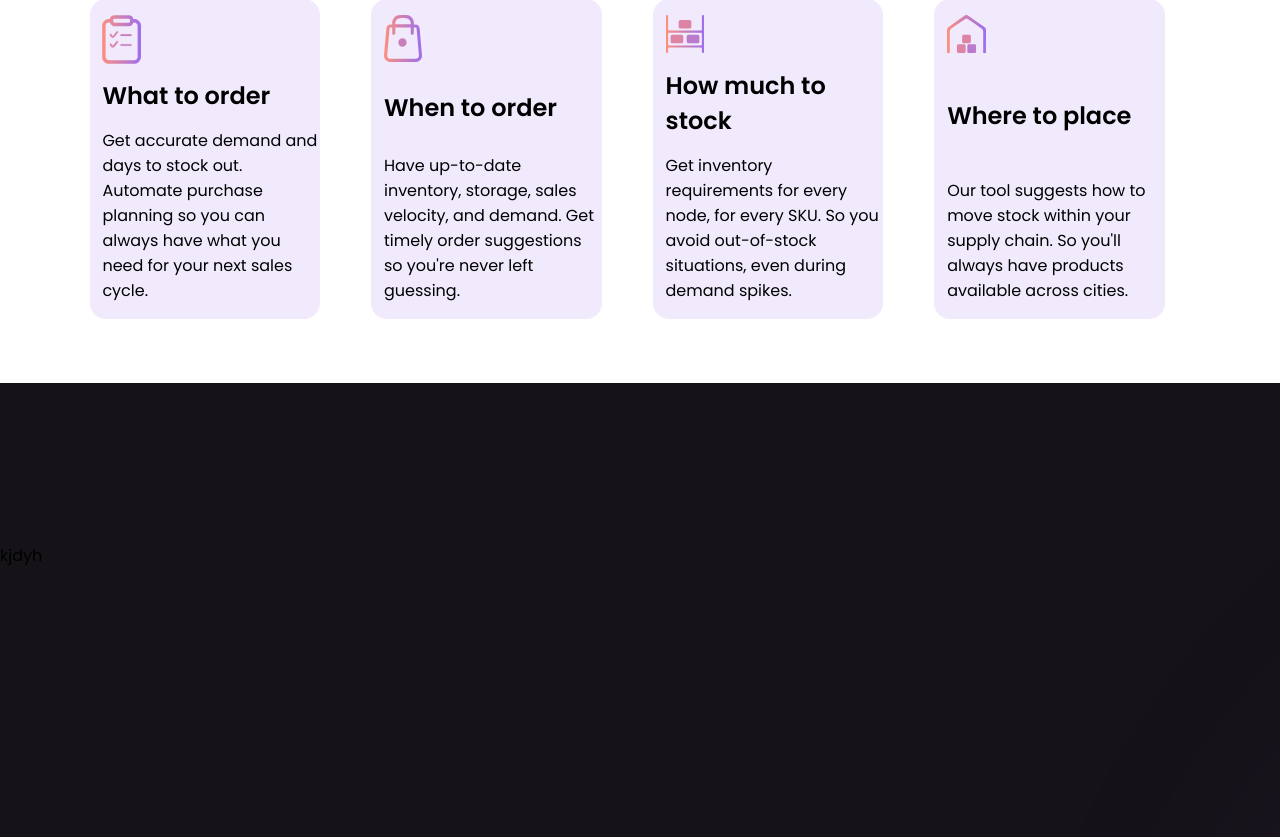
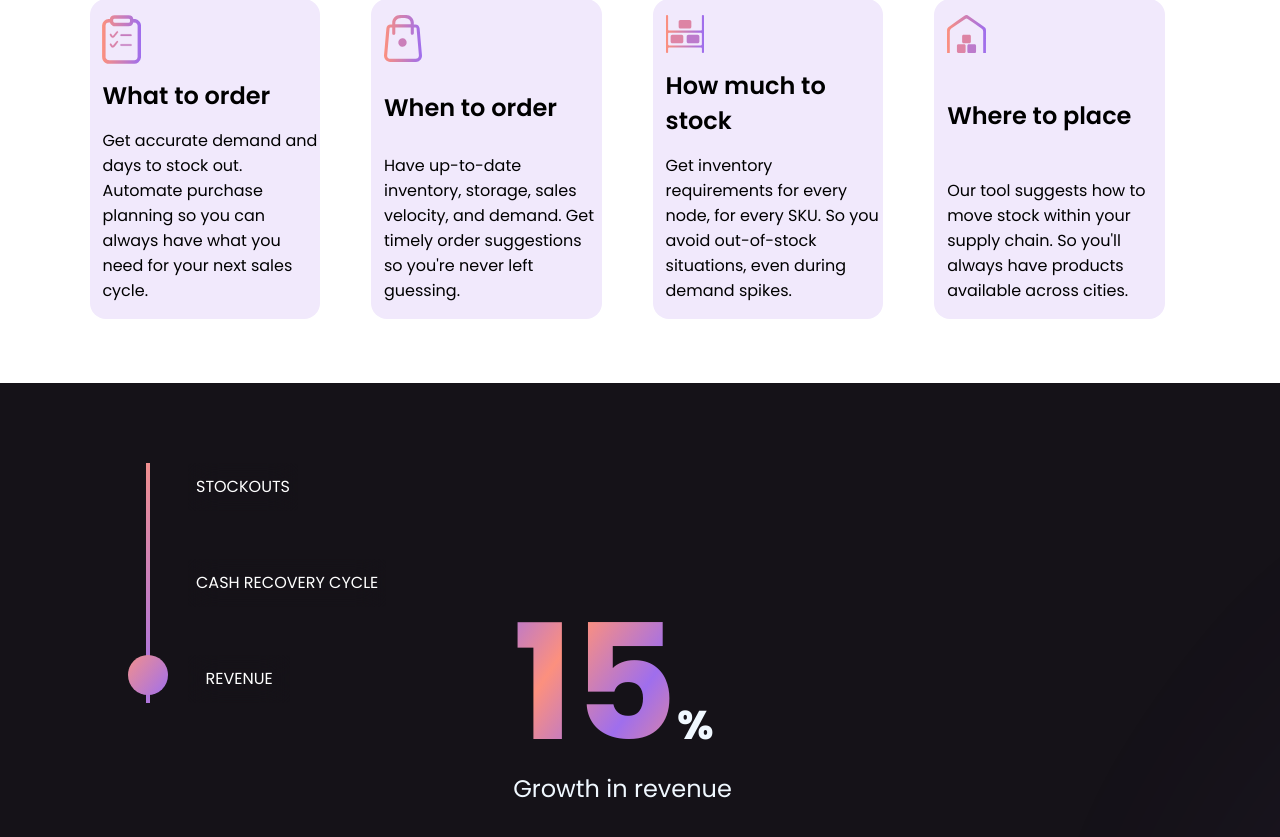
Before and after one commit to sreenathsnv/CleverBooks-PatilKaki, a React (Vite) app: page / in a window 1280 px wide. Shown: the part 1109-1946 px from the top of the page. Built offline with nearby package versions, Linux system fonts and the light colour scheme.

Commit message:
proj:core::004: Metric section completed

```diff
--- a/src/CSS/stock.css
+++ b/src/CSS/stock.css
@@ -1,8 +1,8 @@
-
+@import url('https://fonts.googleapis.com/css2?family=Montserrat:ital,wght@0,100..900;1,100..900&family=Poppins:ital,wght@0,100;0,200;0,300;0,400;0,500;0,600;0,700;0,800;0,900;1,100;1,200;1,300;1,400;1,500;1,600;1,700;1,800;1,900&display=swap');
 .metric-container{
 
     display: flex;
-    flex-direction: column;
+    flex-direction: row;
     min-height: 80vh;
     width: 100%;
     background: url('../assets/home-hero-bg.svg');
@@ -12,4 +12,123 @@
     display: flex;
     min-width: 20vw;
     min-height: 20vh;
+    justify-content: flex-start;
+    margin-left: 10vw;
+    margin-top: 10vh;
 }
+
+.container {
+    display: flex;
+    align-items: flex-start;
+}
+.line-container {
+    position: relative;
+    height: 30vh;
+    width: 5vh;
+    display: flex;
+    justify-content: center;
+}
+.vertical-line {
+    width: .5vh;
+    background: linear-gradient(128deg, hsla(1, 78%, 75%, 1) 0%, hsla(274, 59%, 66%, 1) 83%);
+    height: 100%;
+    position: relative;
+}
+.circle {
+    width: 5vh;
+    height: 5vh;
+    border-radius: 50%;
+    background:linear-gradient(128deg, hsla(1, 78%, 75%, 1) 0%, hsla(274, 59%, 66%, 1) 83%);
+    position: absolute;
+    left: 0vw;
+    transition: top 0.3s ease;
+    top:24vh;
+}
+.buttons-container {
+    display: flex;
+    flex-direction: column;
+    justify-content: space-between;
+    height: 30vh;
+    margin-left: 20px;
+}
+.button {
+    min-width: 8VW;
+    width: fit-content;
+    height: 6vh;
+    backdrop-filter: blur(1rem);
+    color: #fff;
+    border: none;
+    transition: 0.5s;
+    font-size: 2vh;
+    padding-left: 1vh;
+    padding-right: 1vh;
+    background: transparent;
+    transform-origin:5vh 2vh;
+    transition: top .5s smooth;
+}
+.with-border{
+
+    border-radius: 4vh;
+    border: .5vh solid hsla(274, 59%, 66%, 1);
+}
+
+.stock-details{
+
+    width:50vw;
+    height:35vh;
+    margin: auto;
+    transition: 2s ease;
+}
+.stock-details .perc{
+
+    font-size: 20vh ;
+    display: inline;
+    background-image: linear-gradient(125deg, #9f6eed, #fc907e, #9f6eed, #fc907e) !important;
+    background-clip: text;
+    -webkit-background-clip: text;
+    color: transparent;
+    font-family: "Poppins", sans-serif;
+    font-weight: 700;
+    margin: 0;
+
+}
+.stock-details span{
+
+    color: aliceblue;
+    font-size: 5vh;
+    font-weight: 800;
+}
+.stock-details p{
+
+    color: aliceblue;
+    font-size: 3vh;
+    margin: 0;
+    font-family: "Poppins", sans-serif;
+    margin-top: -4vh;
+
+}
+@media screen and (max-width: 1075px) {
+
+    .metric-container{
+        flex-direction: column;
+    }
+    .stock-details{
+
+        margin-top: 5vh;
+    }
+    .stock-details .perc{
+
+        font-size: 15vh ;
+
+    }
+    .stock-details span{
+
+
+        font-size: 5vh;
+    }
+    .stock-details p{
+
+        font-size: 3vh;
+    }
+
+}
--- a/src/components/Metric.jsx
+++ b/src/components/Metric.jsx
@@ -1,20 +1,69 @@
-import React from 'react'
+import React, { useEffect, useState } from 'react'
 import '../CSS/stock.css'
+import StockDetails from './sub/StockDetails'
 const Metric = () => {
+  const [buttonIndex,setbuttonIndex] = useState(2)
+  const [stockPerc,setStock] = useState(15)
+  const [unit,setUnit] = useState('%')
+  const [content,setcontent] = useState('Growth in revenue')
+
+  useEffect(()=>{
+    if( buttonIndex == 0){
+      setStock(85)
+      setUnit('%')
+      setcontent('Reduction in out-of-stock')
+    }
+    if( buttonIndex == 1){
+      setStock(25)
+      setUnit('Days')
+      setcontent('Reduction in cash recovery time')
+    }
+    if( buttonIndex == 2){
+      setStock(15)
+      setUnit('%')
+      setcontent('Growth in revenue')
+    }
+
+  },[buttonIndex])
+  function moveCircle(buttonIndex) {
+    setbuttonIndex(buttonIndex)
+    const circle = document.getElementById('circle');
+    const buttons = document.querySelectorAll('.button');
+    const topPosition = buttonIndex *12;
+    circle.style.top = `${topPosition}vh`;
+
+    buttons.forEach((button, index) => {
+        if (index === buttonIndex) {
+            button.classList.add('with-border');
+        } else {
+            button.classList.remove('with-border');
+        }
+    });
+
+    console.log(buttonIndex)
+  }
+
+
+
   return (
+
     <div className='metric-container'>
         <div className="scroll-element">
-                   <div className="scrollbar">
-
-                   </div>
-                   <div className="buttons">
-
-                   </div>
+              <div className="container">
+              <div className="line-container">
+                  <div className="vertical-line"></div>
+                  <div className="circle" id="circle"></div>
+              </div>
+              <div className="buttons-container">
+                  <button className="button" onClick={()=>{moveCircle(0)}}>STOCKOUTS</button>
+                  <button className="button" onClick={()=>moveCircle(1)}>CASH RECOVERY CYCLE</button>
+                  <button className="button" onClick={()=>moveCircle(2)}>REVENUE</button>
+              </div>
+          </div>
         </div>
 
-        <div className="stock-details">
-            kjdyh
-        </div>
+      <StockDetails stockPerc={stockPerc} unit={unit} content={content}/>
+
     </div>
   )
 }
--- /dev/null
+++ b/src/components/sub/StockDetails.jsx
@@ -0,0 +1,14 @@
+import React from 'react'
+const StockDetails = ({stockPerc,unit,content}) => {
+  return (
+    <div
+
+     className="stock-details">
+        <span
+        className='perc'>{stockPerc}</span><span>{unit}</span><br/>
+        <p>{content}</p>
+    </div>
+  )
+}
+
+export default StockDetails
--- a/src/index.css
+++ b/src/index.css
@@ -1,3 +1,4 @@
+@import url('https://fonts.googleapis.com/css2?family=Montserrat:ital,wght@0,100..900;1,100..900&family=Poppins:ital,wght@0,100;0,200;0,300;0,400;0,500;0,600;0,700;0,800;0,900;1,100;1,200;1,300;1,400;1,500;1,600;1,700;1,800;1,900&display=swap');
 html{
     scroll-behavior: smooth;
 }
```
